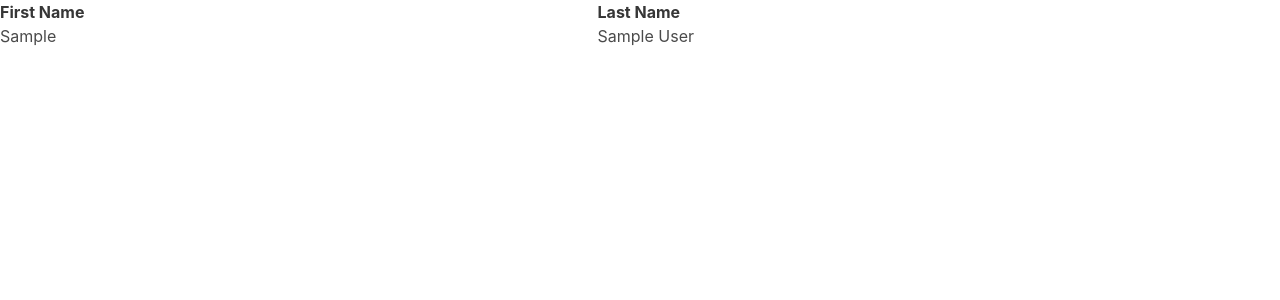
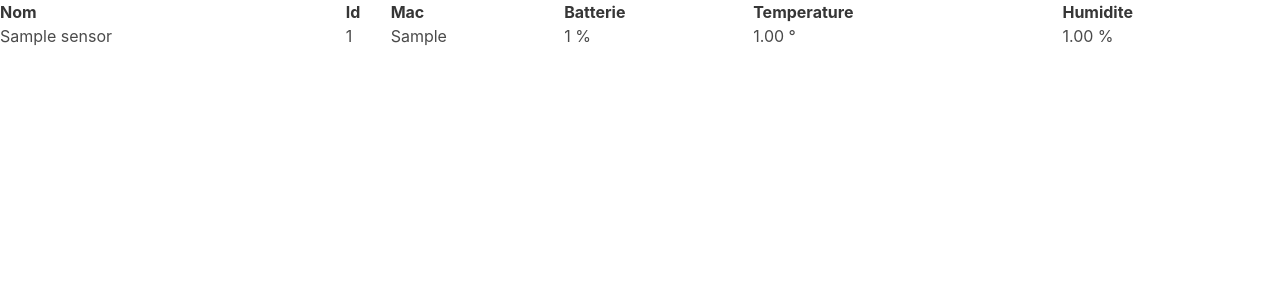
Before and after one commit to kells64000/projet-python-cesi, a Flask app: page / in a window 1280 px wide. Shown: the top 300 px of the page. Run offline with Flask 2, Linux system fonts and the light colour scheme; tables that the repository leaves empty or names only in its code hold one stand-in row (values such as "Sample post").

Commit message:
Affichage des informations dans Index

```diff
--- a/app.py
+++ b/app.py
@@ -13,7 +13,7 @@ class Database:
                                    DictCursor)
         self.cur = self.con.cursor()
     def list_employees(self):
-        self.cur.execute("SELECT cli_prenom,cli_nom FROM customer LIMIT 50")
+        self.cur.execute("SELECT s.name,s.ID,s.Mac,ds.battery,ds.temperature,ds.humidity FROM sensor as s INNER JOIN data_sensor as ds on s.id_sensor = ds.id_data_sensor ")
         result = self.cur.fetchall()
         return result
 
--- a/templates/index.html
+++ b/templates/index.html
@@ -8,13 +8,21 @@
         <table id="employees" style="width:100%">
             <tbody>
                 <tr>
-                    <th>First Name</th>
-                    <th>Last Name</th>
+                    <th>Nom</th>
+                    <th>Id</th>
+                    <th>Mac</th>
+                    <th>Batterie</th>
+                    <th>Temperature</th>
+                    <th>Humidite</th>
                 </tr>
     {% for row in result %}
         <tr>
-            <td> {{ row.cli_prenom }}</td>
-            <td> {{ row.cli_nom }}</td>
+            <td> {{ row.name }}</td>
+            <td> {{ row.ID }}</td>
+            <td> {{ row.Mac }}</td>
+            <td> {{ row.battery }} %</td>
+            <td> {{ row.temperature }} °</td>
+            <td> {{ row.humidity }} %</td>
         </tr>
     {% endfor %}
          </tbody>
```
